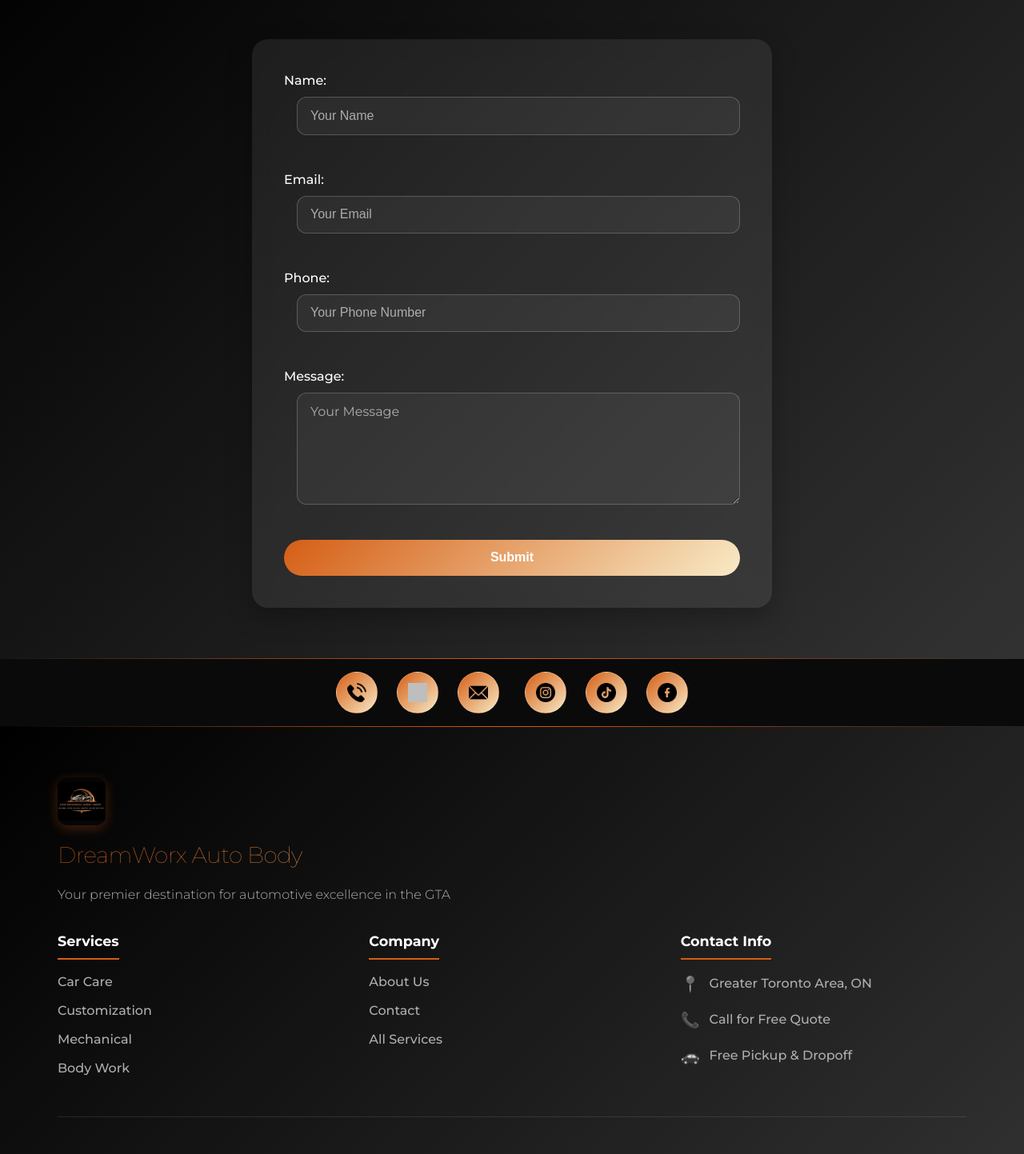
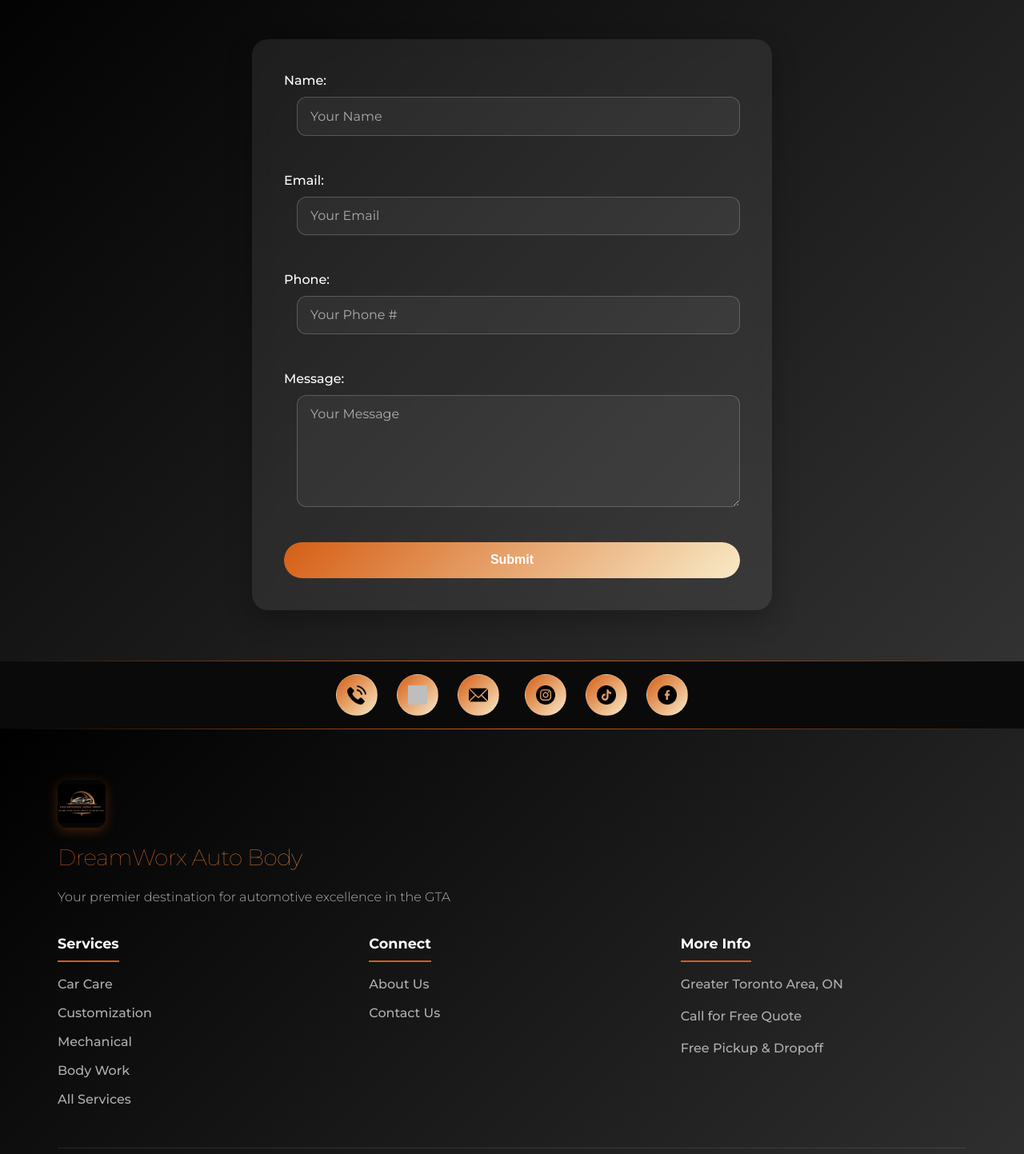
Before and after one commit to JoshuaJeyaranjan/dreamworx-client, a React (Vite) app: page / in a window 1280 px wide. Shown: the part 2989-4432 px from the top of the page at 80% size. Built offline with nearby package versions, Linux system fonts and the light colour scheme; grey boxes are pictures that could not be loaded.

Commit message:
even more ui updates

```diff
--- a/src/components/CareHero/CareHero.jsx
+++ b/src/components/CareHero/CareHero.jsx
@@ -12,6 +12,7 @@ export default function CareHero({ videoSrc, title }) {
         muted
         loop
         playsInline
+        preload='auto'
       >
         Your browser does not support the video tag.
       </video>
--- a/src/components/CareHero/CareHero.scss
+++ b/src/components/CareHero/CareHero.scss
@@ -53,14 +53,20 @@
   &__title {
     font-size: 4rem;
     font-weight: 200;
+    overflow-wrap: break-word;
     margin: 0;
     background: linear-gradient(135deg, $primary-orange, $secondary-orange);
     -webkit-background-clip: text;
     -webkit-text-fill-color: transparent;
     background-clip: text;
 
-    @include md {
-      font-size: 4rem;
+    @include tablet {
+      font-size: 3rem;
+    }
+
+    @include mobile {
+      font-size: 2.5rem;
+      padding: 0 1rem;
     }
   }
 }
--- a/src/components/ContactForm/ContactForm.jsx
+++ b/src/components/ContactForm/ContactForm.jsx
@@ -126,7 +126,7 @@ export default function ContactForm() {
             <input
               className="contact-form__input"
               type="tel"
-              placeholder="Your Phone Number"
+              placeholder="Your Phone #"
               name="phone"
               value={formData.phone}
               onChange={handleChange}
--- a/src/components/ContactForm/ContactForm.scss
+++ b/src/components/ContactForm/ContactForm.scss
@@ -84,7 +84,7 @@
     margin-bottom: 1.25rem;
     margin-left: 1rem;
     transition: border-color 0.3s ease, box-shadow 0.3s ease, background 0.3s ease;
-
+    font-family: inherit;
     &:focus {
       outline: none;
       border-color: $primary-orange;
--- a/src/components/Footer/Footer.jsx
+++ b/src/components/Footer/Footer.jsx
@@ -44,11 +44,16 @@ export default function Footer() {
                     Body Work
                   </Link>
                 </li>
+                      <li>
+                  <Link to="/services" className="footer__link">
+                    All Services
+                  </Link>
+                </li>
               </ul>
             </div>
 
             <div className="footer__section">
-              <h4 className="footer__section-title">Company</h4>
+              <h4 className="footer__section-title">Connect</h4>
               <ul className="footer__list">
                 <li>
                   <Link to="/about" className="footer__link">
@@ -57,30 +62,26 @@ export default function Footer() {
                 </li>
                 <li>
                   <Link to="/contact" className="footer__link">
-                    Contact
+                    Contact Us
                   </Link>
                 </li>
-                <li>
-                  <Link to="/services" className="footer__link">
-                    All Services
-                  </Link>
-                </li>
+
               </ul>
             </div>
 
             <div className="footer__section">
-              <h4 className="footer__section-title">Contact Info</h4>
+              <h4 className="footer__section-title">More Info</h4>
               <div className="footer__contact">
                 <p className="footer__contact-item">
-                  <span className="footer__contact-icon">📍</span>
+
                   Greater Toronto Area, ON
                 </p>
                 <p className="footer__contact-item">
-                  <span className="footer__contact-icon">📞</span>
+
                   Call for Free Quote
                 </p>
                 <p className="footer__contact-item">
-                  <span className="footer__contact-icon">🚗</span>
+
                   Free Pickup & Dropoff
                 </p>
               </div>
--- a/src/components/Socials/Socials.jsx
+++ b/src/components/Socials/Socials.jsx
@@ -1,15 +1,14 @@
 import React from "react";
 import "./Socials.scss";
 
-  export  const handleWhatsAppClick = (e) => {
+export const handleWhatsAppClick = (e) => {
   e.preventDefault();
-    const whatsappUrl = `https://wa.me/${whatsappNumber.replace("+", "")}?text=${encodeURIComponent(
-      preWrittenMessage
-    )}`;
+  const whatsappUrl = `https://wa.me/${whatsappNumber.replace(
+    "+",
+    ""
+  )}?text=${encodeURIComponent(preWrittenMessage)}`;
   window.open(whatsappUrl, "_blank", "noopener,noreferrer");
 };
-
-
 
 export const contacts = [
   {
@@ -61,17 +60,8 @@ import "./Socials.scss";
 ];
 
 export default function Socials() {
-
-
-
-
-
-
-
-
   return (
     <div className="socials">
-
       <div className="socials__links">
         {socialLinks.map((social, index) => (
           <a
@@ -90,21 +80,13 @@ export default function Socials() {
               aria-hidden="true"
               loading="lazy"
             />
-
           </a>
         ))}
       </div>
 
-        <section className="socials">
-
-
       <address className="socials__links">
         {contacts.map(({ id, icon, alt, title, value, link, onClick }) => (
           <div key={id} className="in-touch__item">
-
-
-
-
             <a
               className="socials__link"
               href={link}
@@ -114,13 +96,9 @@ export default function Socials() {
             >
               <img className="socials__icon" src={icon} alt={alt} />
             </a>
-
           </div>
         ))}
       </address>
-    </section>
-
-
     </div>
   );
 }
```
Lines whose indentation alone changed are shown as unchanged.
